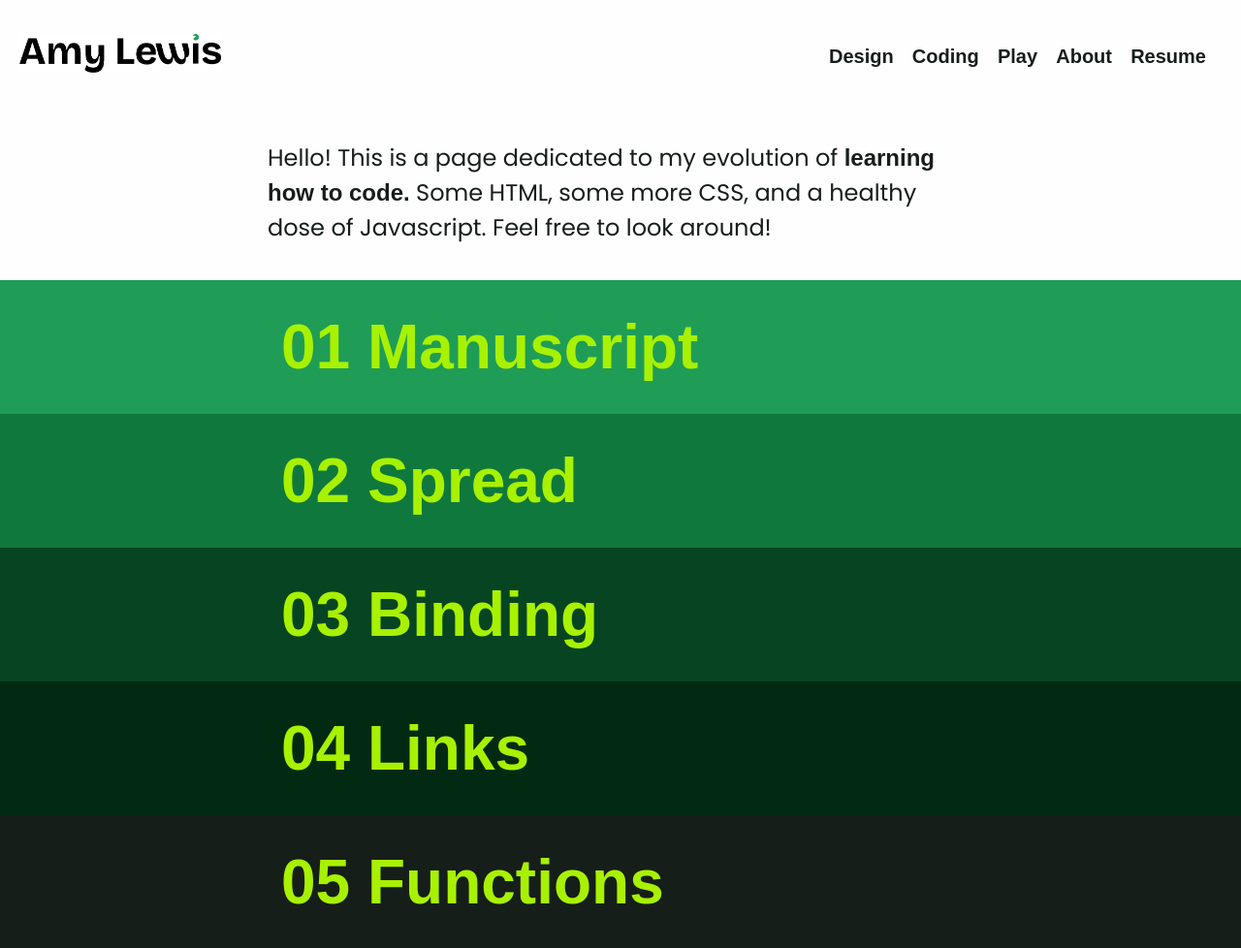
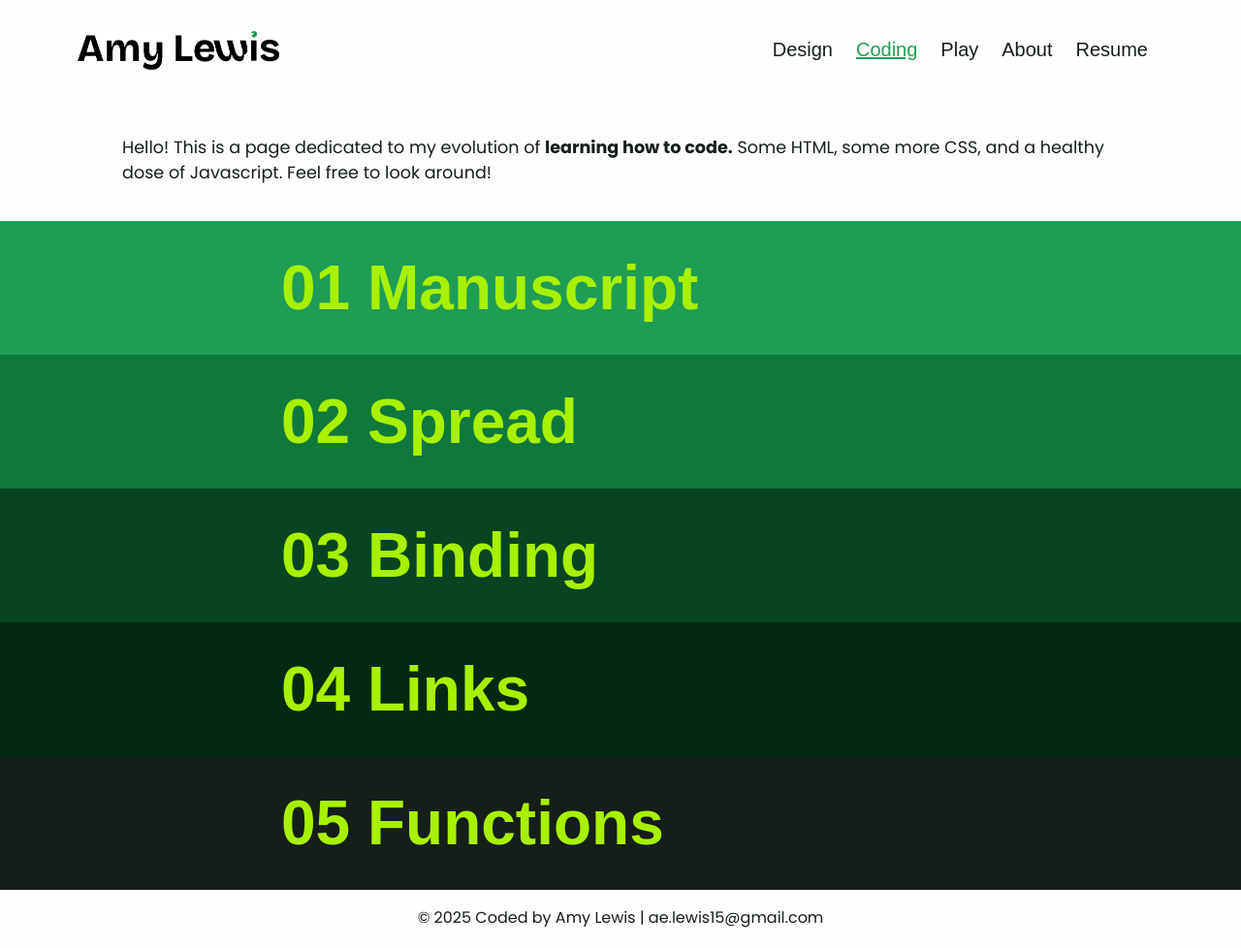
Before and after one commit to AmyLew15/amylew15.github.io, a plain HTML site: page index.html in a window 1280 px wide. Shown: the top 978 px of the page at 97% size. Drawn offline with Linux system fonts and the light colour scheme; a web font is replaced by a local one.

Commit message:
Tweaks to media query

```diff
--- a/assets/landing.css
+++ b/assets/landing.css
@@ -24,11 +24,8 @@
 	--electric-green: #A8F100;
 }
 
-*, *::before, *::after {
-	box-sizing: border-box;
-}
-
-html{
+	/* Start Mobile Styles */
+*{
 	scroll-behavior: smooth;
 }
 
@@ -40,6 +37,7 @@ body{
 	overscroll-behavior: none;
 }
 
+	/* Navigation */
 .site-nav{
 	padding: var(--size-2);
 	display: flex;
@@ -57,9 +55,9 @@ body{
 }
 
 .logo-mobile{
+	display: block;
 	height: 30px;
 	width: auto;
-	display: block;
 }
 
 .logo-desktop{
@@ -67,11 +65,11 @@ body{
 }
 
 .menu {
+	display: flex;
+	align-items: center;
+	justify-content: space-between;
 	position: relative;
 	z-index: 200;
-	display: flex;
-	justify-content: space-between;
-	align-items: center;
 }
 
 .menu-icon {
@@ -118,10 +116,6 @@ body{
 	pointer-events: auto;
 }
 
-.nav-links :hover{
-	text-decoration: underline;
-}
-
 .close-icon{
 	font-size: var(--size-4);
 	color: var(--brand-green);
@@ -138,6 +132,7 @@ body{
 	pointer-events: auto;
 }
 
+	/* Start of Copy */
 h1{
 	font-family: var(--font-2);
 	font-size: var(--size-1);
@@ -158,9 +153,11 @@ h2{
 h3{
 	font-family: var(--font-2);
 	font-size: var(--size-2);
-	font-weight: 700;
+	font-weight: 900;
 	color: var(--white);
 	letter-spacing: 1.1;
+	padding-top: var(--size-1);
+	text-wrap: pretty;
 	margin: 0;
 }
 
@@ -168,12 +165,15 @@ p{
 	font-family: var(--font-2);
 	font-size: var(--size-1);
 	font-weight: 400;
-	color: var(--black);
+	color: var(--white);
 	text-wrap: pretty;
+	padding-top: var(--size-1);
+	display: block;
+	text-decoration: none;
 }
 
 em{
-	font-family: var(--font-1);
+	font-family: var(--font-2);
 	font-size: var(--size-1);
 	font-weight: 900;
 	color: var(--black);
@@ -192,25 +192,10 @@ main ul{
 	padding: var(--size-2);
 }
 
-.project h3{
-	font-size: var(--size-2);
-	padding-top: var(--size-1);
-	text-wrap: pretty;
-}
-
-.project p{
-	color: var(--white);
-	font-family: var(--font-2);
-	font-size: var(--size-1);
-	padding-top: var(--size-1);
-	display: block;
-	text-decoration: none;
-}
-
 .project em a {
-	color: var(--white);
 	font-family: var(--font-2);
 	font-size: var(--size-2);
+	color: var(--white);
 	padding: var(--size-1);
 	display: block;
 	text-decoration: underline;
@@ -223,7 +208,7 @@ main ul{
 .project:nth-of-type(4) { background-color: #022a13; }
 .project:nth-of-type(5) { background-color: var(--black); }
 
-#footer{
+#footer p{
 	font-family: var(--font-2);
 	font-size: calc(.8*var(--size-1));
 	font-weight: 400;
@@ -236,6 +221,7 @@ main ul{
 
 @media (min-width: 768px) {
 
+	/* Navigation */
 	.logo-mobile{
 		display: none;
 	}
@@ -250,39 +236,52 @@ main ul{
 		display: none;
 	}
 
+	.site-nav{
+		padding: var(--size-3) var(--size-7);
+	}
+
 	.nav-links{
+		font-size: var(--size-2);
+		font-weight: 500;
+		color: var(--black);
+		text-decoration: none;
 		display: flex;
 		flex-direction: row;
 		justify-content: flex-end;
-		gap: 1.2rem;
+		gap: var(--size-3);
 		position: static;
 		width: auto;
 		height: auto;
+		background: none;
+		visibility: visible;
+		pointer-events: auto;
+		opacity: 1;
+	}
+
+	.site-nav .nav-links {
+		pointer-events: auto;
 		visibility: visible;
 		opacity: 1;
 	}
 
-	.nav-links a {
-		font-size: var(--size-2);
-		font-weight: 600;
-		color: var(--black);
-		text-decoration: none;
+	.nav-links a:hover,
+	.nav-links a.active {
+		text-decoration: underline;
 	}
 
-	.nav-links a:hover {
+	.nav-links a.active {
 		color: var(--brand-green);
-		text-decoration: underline;
 	}
 
 	#welcome {
 		padding: var(--size-1);
-		max-width: 800px;
+		max-width: 1100px;
 		margin-left: auto;
 		margin-right: auto;
 	}
 
 	h1, em {
-		font-size: var(--size-3);
+		font-size: calc(1.1*var(--size-1));
 		line-height: 1.5;
 		text-align: left;
 	}
@@ -304,13 +303,6 @@ main ul{
 		font-size: var(--size-6);
 	}
 
-	.project p,
-	.project h3,
-	.project em a {
-		font-size: var(--size-3);
-		letter-spacing: 1.2;
-	}
-
 	.project h2 :hover{
 		color: var(--white);
 	}
@@ -318,4 +310,8 @@ main ul{
 	.project em a :hover{
 		color: var(--electric-green);
 	}
+
+	#footer p{
+		font-size: var(--size-1);
+	}
 }
--- a/index.html
+++ b/index.html
@@ -27,7 +27,7 @@
 
 				<ul class="nav-links">
 					<li><a href="https://www.amy-lewis.com/">Design</a></li>
-					<li><a href="https://amylew15.github.io/">Coding</a></li>
+					<li><a href="https://amylew15.github.io/" class="active">Coding</a></li>
 					<li><a href="https://www.amy-lewis.com/play">Play</a></li>
 					<li><a href="https://www.amy-lewis.com/about">About</a></li>
 					<li><a href="https://static1.squarespace.com/static/66e9d310fa749f05639453ce/t/68092683f46d5c54ec1aad40/1745430147572/Amy+Lewis+Resume+2025.pdf">Resume</a></li>
```
